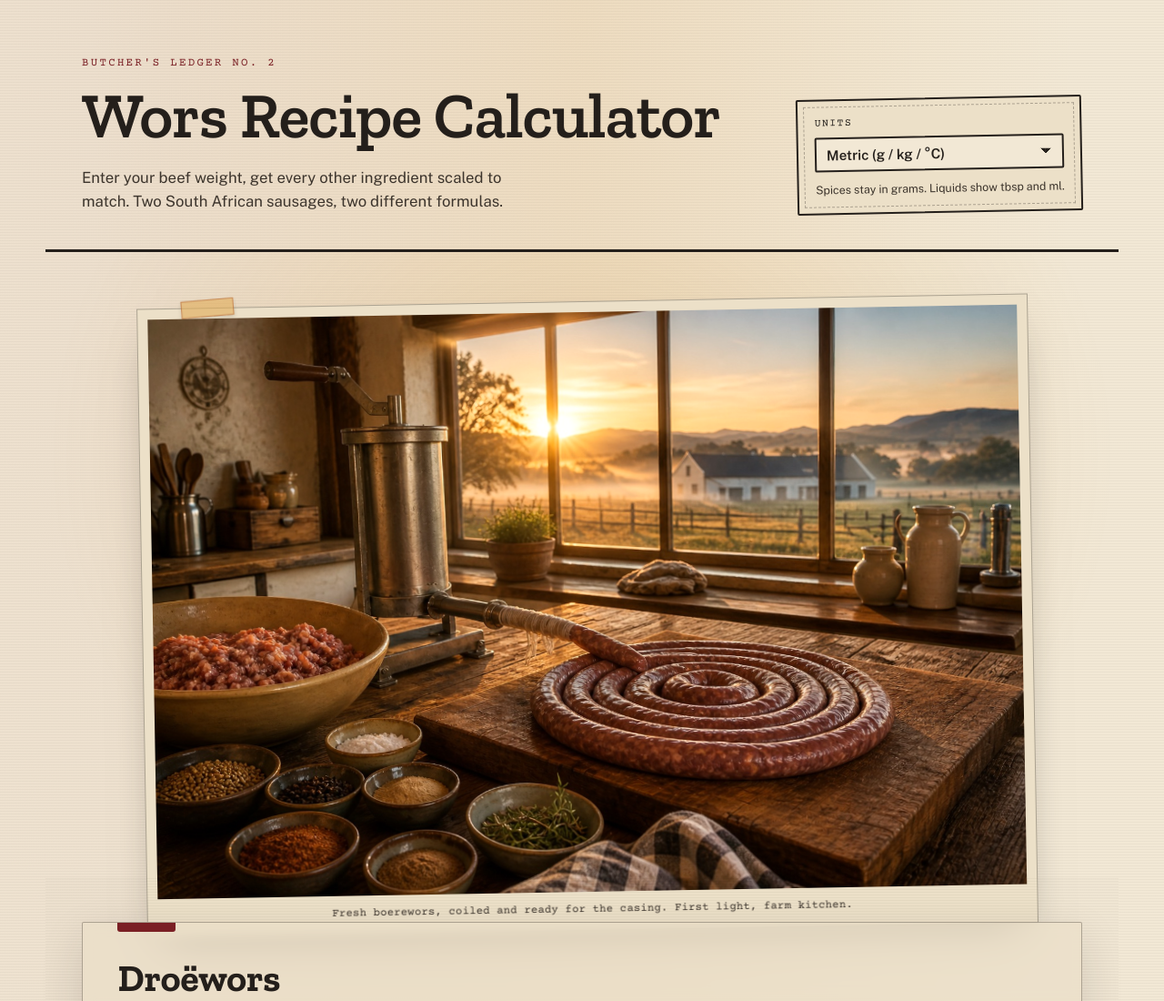
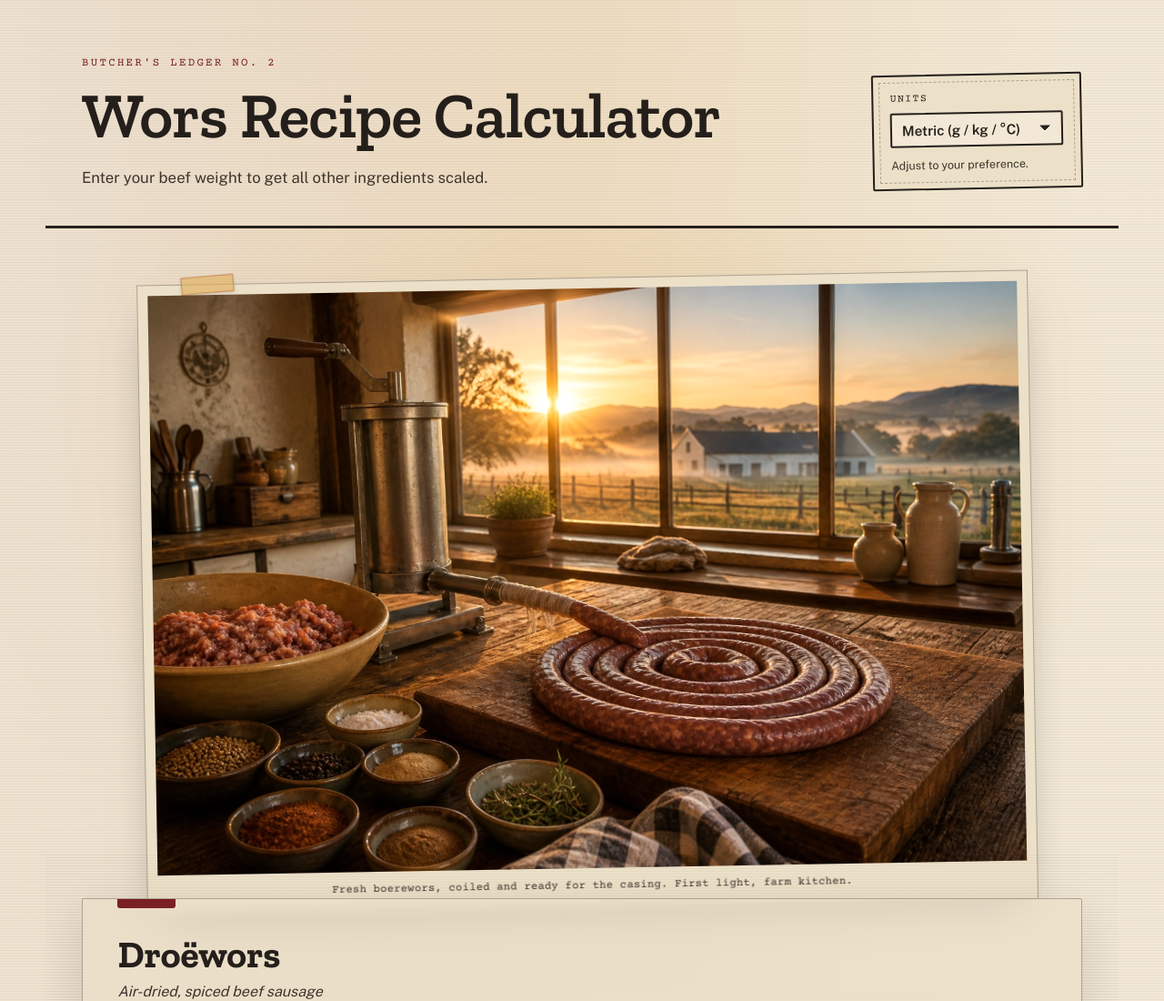
Before and after one commit to colindembovsky/wors-recipe-calculator, a website with bundled scripts: page index.html in a window 1280 px wide. Shown: the top 1100 px of the page at 91% size. Built offline with nearby package versions, Linux system fonts and the light colour scheme.

Commit message:
Update subtitle and unit switch note for clarity

```diff
--- a/index.html
+++ b/index.html
@@ -25,8 +25,7 @@
       <p class="site-header__kicker">Butcher's ledger no. 2</p>
       <h1 class="site-header__title">Wors Recipe Calculator</h1>
       <p class="site-header__subtitle">
-        Enter your beef weight, get every other ingredient scaled to match. Two South African
-        sausages, two different formulas.
+        Enter your beef weight to get all other ingredients scaled.
       </p>
     </div>
 
@@ -36,7 +35,7 @@
         <option value="metric">Metric (g / kg / °C)</option>
         <option value="imperial">Imperial (oz / lb / °F)</option>
       </select>
-      <p class="unit-switch__note">Spices stay in grams. Liquids show tbsp and ml.</p>
+      <p class="unit-switch__note">Adjust to your preference.</p>
     </div>
   </header>
 
```
